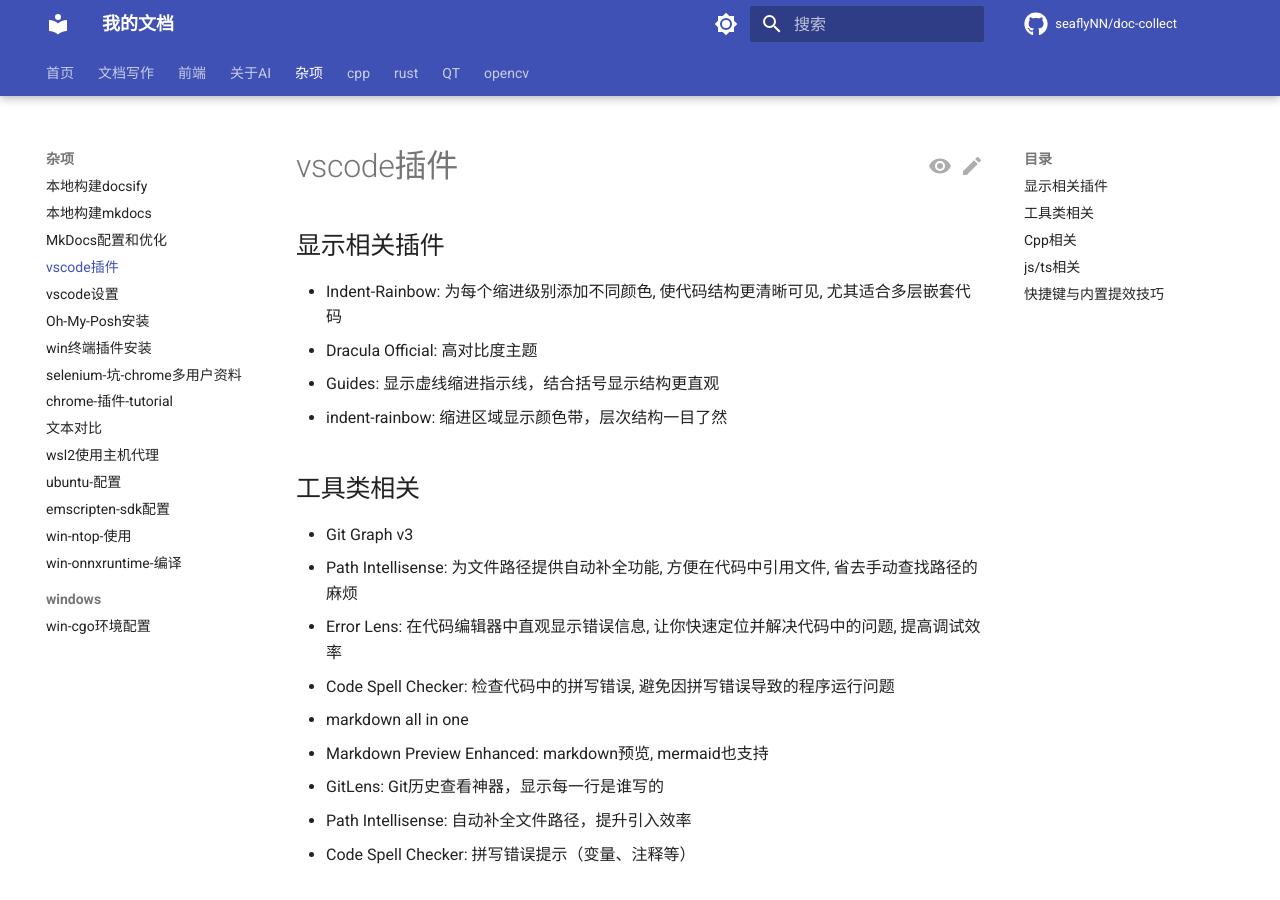
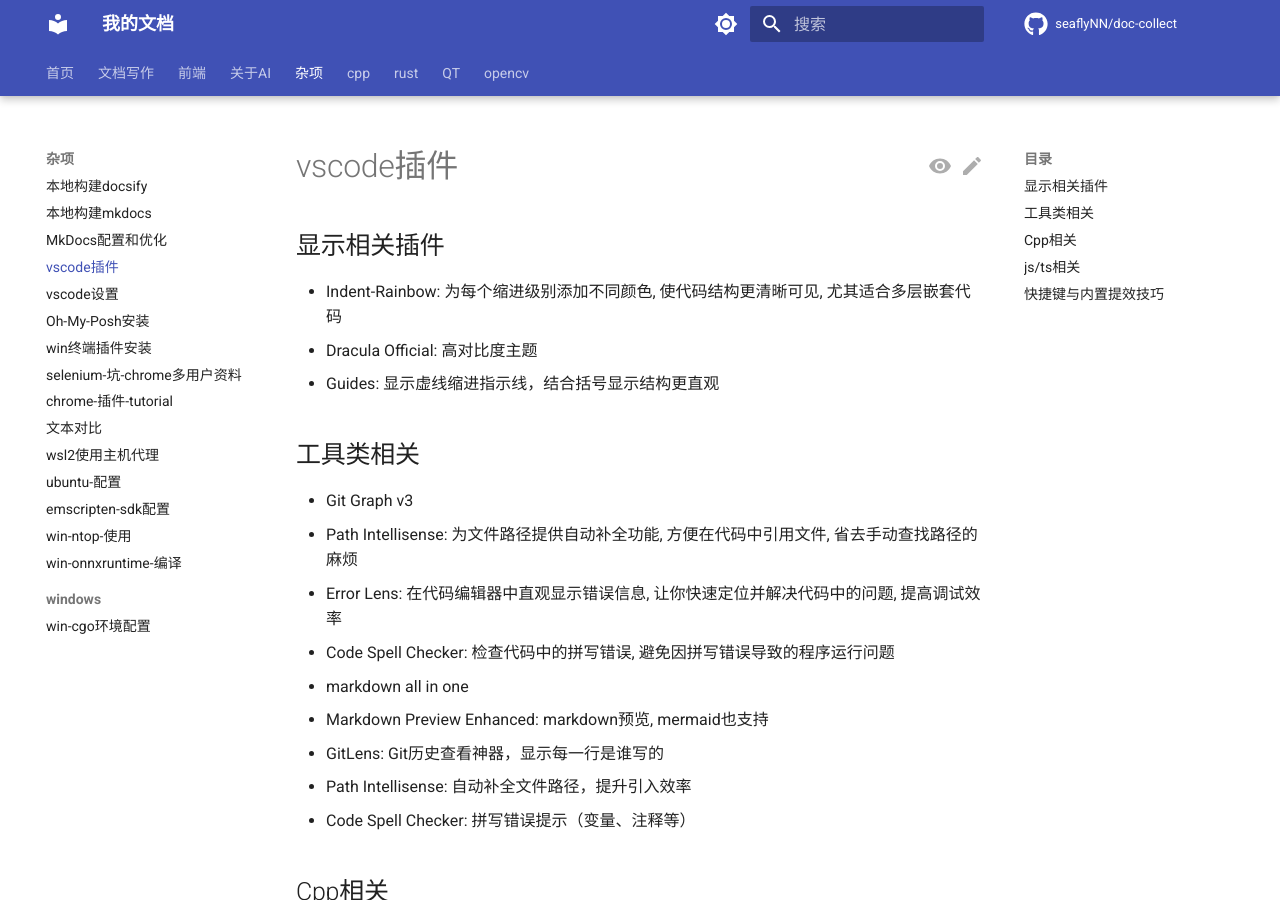
Before and after one commit to seaflyNN/doc-collect, an MkDocs documentation site: the page built from docs/杂项/vscode-插件.md, in a window 1280 px wide and 900 px high. Built offline with MkDocs 1.6.1 and Material for MkDocs 9.7.7, drawn with Linux system fonts in a browser that asks for light colours; comment, search, counter and statistics services are not loaded.

Commit message:
更新VS Code文档，移除冗余的缩进区域显示描述，优化插件推荐部分，提升文档清晰度和可读性。

```diff
--- a/docs/杂项/vscode-插件.md
+++ b/docs/杂项/vscode-插件.md
@@ -4,7 +4,6 @@
 + Indent-Rainbow: 为每个缩进级别添加不同颜色, 使代码结构更清晰可见, 尤其适合多层嵌套代码
 + Dracula Official: 高对比度主题
 + Guides: 显示虚线缩进指示线，结合括号显示结构更直观
-+ indent-rainbow: 缩进区域显示颜色带，层次结构一目了然
 
 ## 工具类相关
 + Git Graph v3
```
